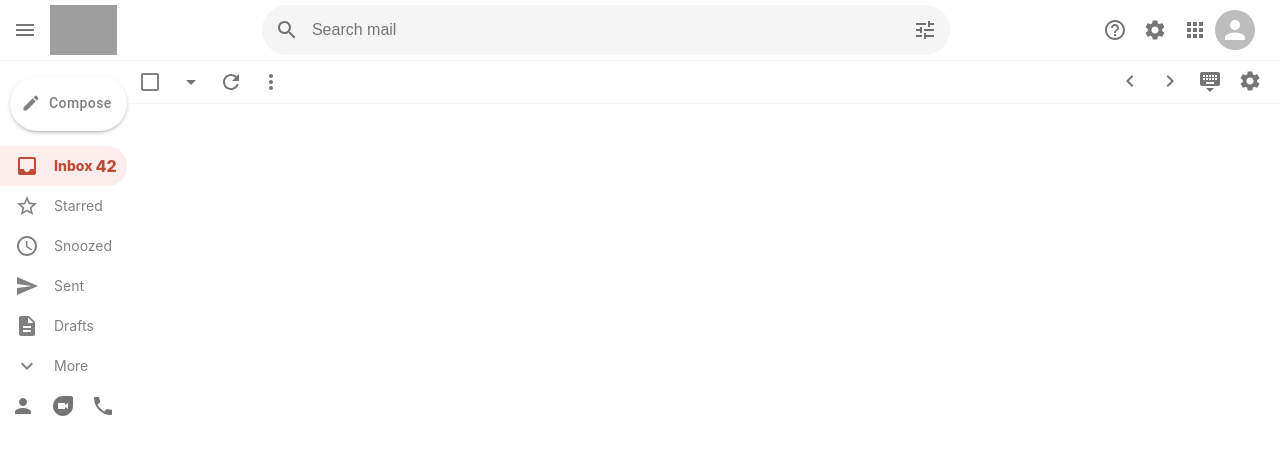
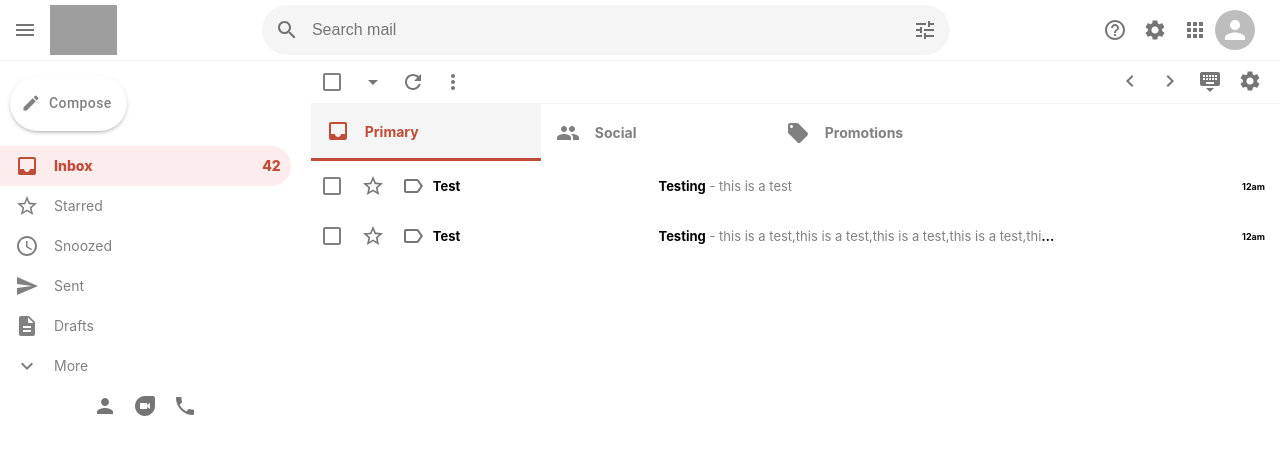
Before and after one commit to Blackeye-101/gmail-clone, a React (Create React App) app: page / in a window 1280 px wide. Shown: the top 454 px of the page. Built offline with nearby package versions, Linux system fonts and the light colour scheme; grey boxes are pictures that could not be loaded.

Commit message:
building the emailList component

```diff
--- a/src/App.css
+++ b/src/App.css
@@ -5,5 +5,4 @@
 .app__body{
     display: flex;
     height: 100vh;
-    gap: 2px;
 }
--- a/src/components/EmailList.js
+++ b/src/components/EmailList.js
@@ -1,4 +1,6 @@
 import "../styles/EmailList.css";
+import Section from "./Section";
+import EmailRow from "./EmailRow";
 import { IconButton, Checkbox } from "@mui/material";
 import ArrowDropDownIcon from "@mui/icons-material/ArrowDropDown";
 import RefreshIcon from "@mui/icons-material/Refresh";
@@ -7,6 +9,9 @@
 import ChevronLeftIcon from "@mui/icons-material/ChevronLeft";
 import KeyboardHideIcon from "@mui/icons-material/KeyboardHide";
 import SettingsIcon from "@mui/icons-material/Settings";
+import InboxIcon from "@mui/icons-material/Inbox";
+import PeopleIcon from "@mui/icons-material/People";
+import LocalOfferIcon from "@mui/icons-material/LocalOffer";
 
 const EmailList = () => {
   return (
@@ -40,7 +45,39 @@
         </div>
       </div>
 
-      <div className="emailList__sections"></div>
+      <div className="emailList__sections">
+        <Section
+          Icon={<InboxIcon></InboxIcon>}
+          title={"Primary"}
+          color="#c04b37"
+          selected={true}
+        ></Section>
+        <Section
+          Icon={<PeopleIcon></PeopleIcon>}
+          title={"Social"}
+          color="#1a73e8"
+        ></Section>
+        <Section
+          Icon={<LocalOfferIcon></LocalOfferIcon>}
+          title={"Promotions"}
+          color="green"
+        ></Section>
+      </div>
+
+      <div className="emailList__list">
+        <EmailRow
+          title="Test"
+          subject="Testing"
+          description="this is a test"
+          time="12am"
+        ></EmailRow>
+        <EmailRow
+          title="Test"
+          subject="Testing"
+          description="this is a test,this is a test,this is a test,this is a test,this is a test,this is a test"
+          time="12am"
+        ></EmailRow>
+      </div>
     </div>
   );
 };
--- /dev/null
+++ b/src/components/EmailRow.js
@@ -0,0 +1,31 @@
+import "../styles/EmailRow.css";
+import { useNavigate } from "react-router-dom";
+import { IconButton, Checkbox } from "@mui/material";
+import StarOutlineIcon from "@mui/icons-material/StarOutline";
+import LabelOutlinedIcon from "@mui/icons-material/LabelOutlined";
+const EmailRow = ({ title, subject, description, time }) => {
+  const history = useNavigate();
+
+  return (
+    <div onClick={() => history("/mail")} className="emailRow">
+      <div className="emailRow__options">
+        <Checkbox style={{ color: "grey" }}></Checkbox>
+        <IconButton>
+          <StarOutlineIcon></StarOutlineIcon>
+        </IconButton>
+        <IconButton>
+          <LabelOutlinedIcon></LabelOutlinedIcon>
+        </IconButton>
+      </div>
+      <h3 className="emailRow__title">{title}</h3>
+      <div className="emailRow__message">
+        <h4>
+          {subject}
+          <span className="emailRow__description"> - {description}</span>
+        </h4>
+      </div>
+      <p className="emailRow__time">{time}</p>
+    </div>
+  );
+};
+export default EmailRow;
--- /dev/null
+++ b/src/components/Section.js
@@ -0,0 +1,17 @@
+import "../styles/Section.css";
+
+const Section = ({ Icon, title, color, selected }) => {
+  return (
+    <div
+      className={`section && ${selected && `section--selected`}`}
+      style={{
+        borderBottom: `3px solid ${color}`,
+        color: `${selected && color}`,
+      }}
+    >
+      {Icon}
+      <h4>{title}</h4>
+    </div>
+  );
+};
+export default Section;
--- a/src/styles/EmailList.css
+++ b/src/styles/EmailList.css
@@ -12,5 +12,10 @@
     background-color: white;
     z-index: 999;
     padding-right: 10px;
+}
 
+.emailList__sections{
+    position: sticky;
+    top:0;
+    display: flex;
 }
--- /dev/null
+++ b/src/styles/EmailRow.css
@@ -0,0 +1,49 @@
+.emailRow{
+    display: flex;
+    align-items: center;
+    height: 50px;
+    border-bottom:1px, solid whitesmoke;
+    cursor: pointer;
+    z-index: 999;
+}
+
+.emailRow:hover{
+    border-top:1px solid whitesmoke;
+    box-shadow: 0px 4px 4px -2px rgba(0,0,0,0.25);
+}
+
+.emailRow__options{
+    display: flex;
+}
+
+.emailRow__message{
+    display: flex;
+    flex: 0.8;
+    align-items: center;
+    font-size: 13px;
+}
+
+.emailRow__message>h4{
+    width: 400px;
+    white-space: nowrap;
+    overflow: hidden;
+    text-overflow: ellipsis;
+    padding-left: 5px;
+    padding-right: 5px;
+}
+
+.emailRow__title{
+    font-size:13px;
+    flex: 0.3;
+}
+
+.emailRow__time{
+    padding-right: 15px;
+    font-size: 9px;
+    font-weight: bold;
+}
+
+.emailRow__description{
+    font-weight: 400;
+    color: grey;
+}
--- /dev/null
+++ b/src/styles/Section.css
@@ -0,0 +1,25 @@
+.section{
+    display: flex;
+    align-items: center;
+    border-bottom-width: 2px;
+    padding: 15px;
+    min-width: 200px;
+    cursor: pointer;
+    color: grey;
+    border-width:0 !important ;
+}
+
+.section--selected{
+    background-color: whitesmoke;
+    border-width: 3px !important;
+}
+
+.section:hover{
+    background-color: whitesmoke;
+    border-width: 3px !important;
+}
+
+.section>h4{
+    font-size: 14px;
+    margin-left: 15px;
+}
--- a/src/styles/Sidebar.css
+++ b/src/styles/Sidebar.css
@@ -1,3 +1,9 @@
+.sidebar{
+    flex: 0.3;
+    padding-right: 20px;
+    max-width: 300px;
+}
+
 .sidebar_compose{
     margin-top: 15px !important;
     margin-left: 10px !important;
--- a/src/styles/SidebarOption.css
+++ b/src/styles/SidebarOption.css
@@ -34,6 +34,7 @@
 .sidebarOption>p{
     display: none;
     font-weight: 300;
+    font-size: 14px;
 }
 
 .sidebarOption--active>p{
```
